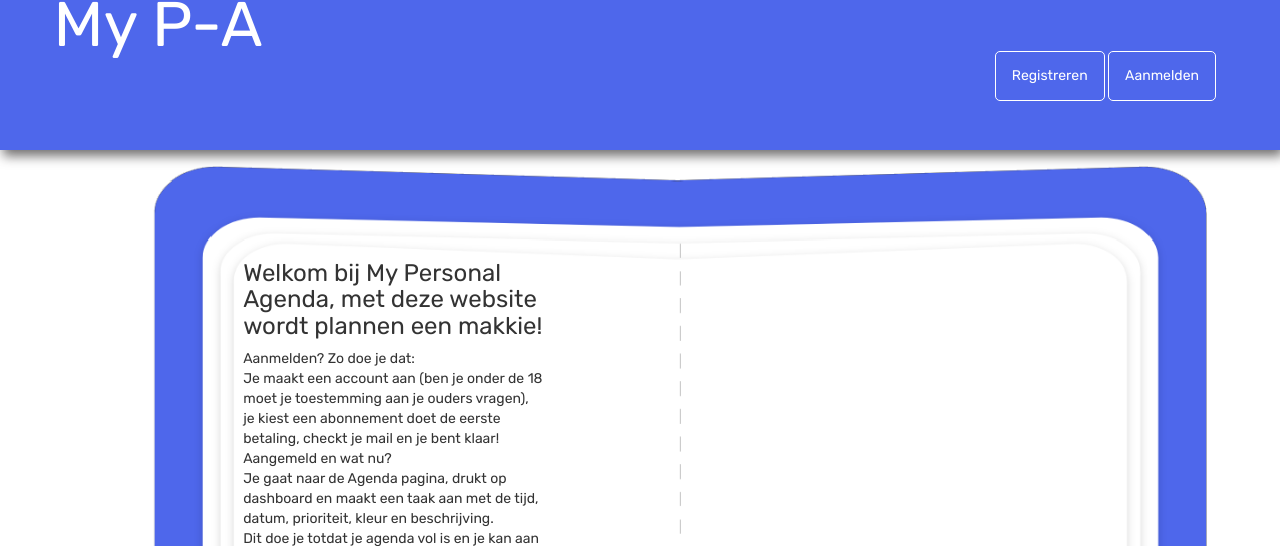
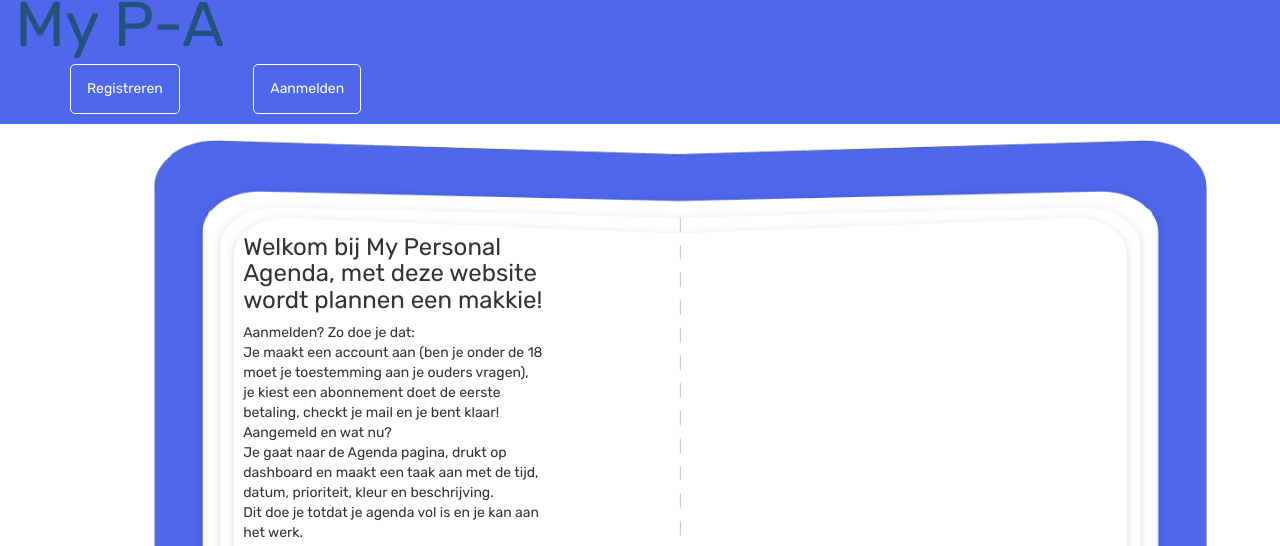
Before and after one commit to Ricyosma/My-P-A, a PHP site: page / in a window 1280 px wide. Shown: the top 546 px of the page. Run offline with PHP 8.4, Linux system fonts and the light colour scheme; some libraries are stand-ins or nearby versions.

Commit message:
nav update

```diff
--- a/realisatie/css/header-footer.css
+++ b/realisatie/css/header-footer.css
@@ -8,50 +8,48 @@
     -moz-box-sizing: border-box;
     box-sizing: border-box;
 }
+
+header {
+    background: #4e67eb;
+}
+
+header::after {
+    content: '';
+    display: table;
+    clear: both;
+}
+
+.navbar-brand {
+    float: left;
+    padding: 10px 0;
+    color: #fff;
+    font-size: 400%;
+    text-decoration-line: none;
+}
+
 nav {
-    width: 100%;
-    height: 150px !important;
     background: #4e67eb;
-    filter: drop-shadow(3px 6px 6px rgba(36, 33, 33, 0.65));
-    margin-bottom: 0 !important;
+    float: right;
 }
 
 nav ul {
-    list-style-type: none;
-    float: right;
+    margin-top: 5%;
+    padding: 0;
+    list-style: none;
 }
 
-nav ul li {
+nav li {
     display: inline-block;
+    margin-left: 70px;
+    border: 1px solid white;
     border-radius: 5px;
-    border: 1px solid white;
+
 }
 
-.navbar-brand {
-    color: #fff;
-    font-size: 450%;
-    text-decoration-line: none;
+nav ul li a {
+    text-decoration: none;
+    font-size: 14px;
 }
-
-div#navbar-brand {
-    width: 50%;
-    /* padding-top: 1.9%;  */
-    padding-left: 3%;
-    float: left;
-}
-
-#menu {
-    overflow: hidden;
-    padding: 4% 0 4% 0;
-    margin-right: 5%;
-}
-
-/* .text {
-    font-weight: normal;
-    font-size: 100px;
-    text-align: left;
-    color: #000;
-} */
 
 nav li a, .dropbtn {
     display: inline-block;
@@ -98,13 +96,14 @@ li.dropdown {
 .dropdown:hover .dropdown-content {
     display: block;
 }
+
 #fill{
     height: 306px;
 }
+
 #fill1{
     height: 300px;
 }
-#fill2
 
 .footer {
     /* clear: both; */
```
Also changed, not shown: realisatie/pages/userHeader.php (+7 -7 lines).
